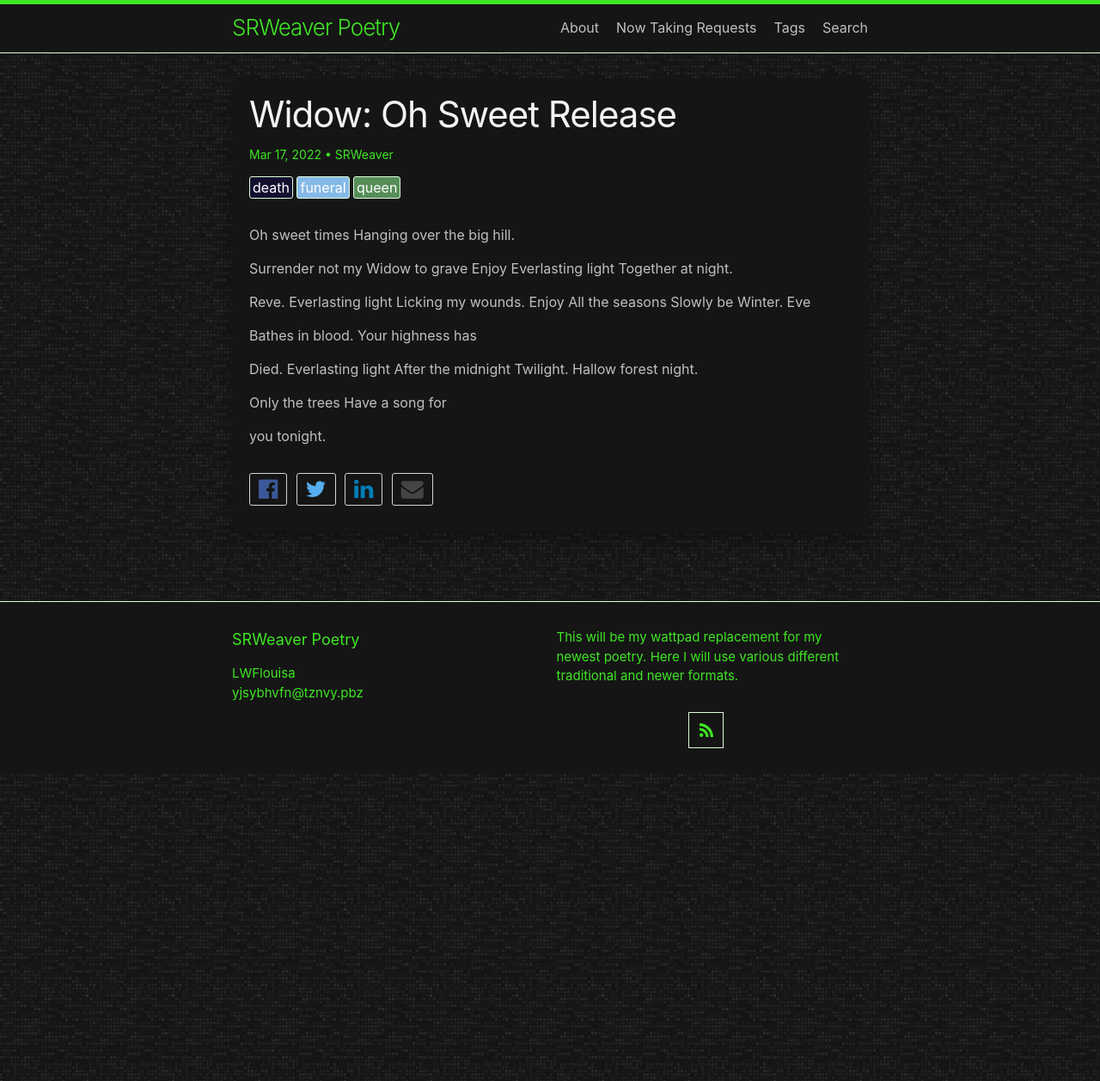
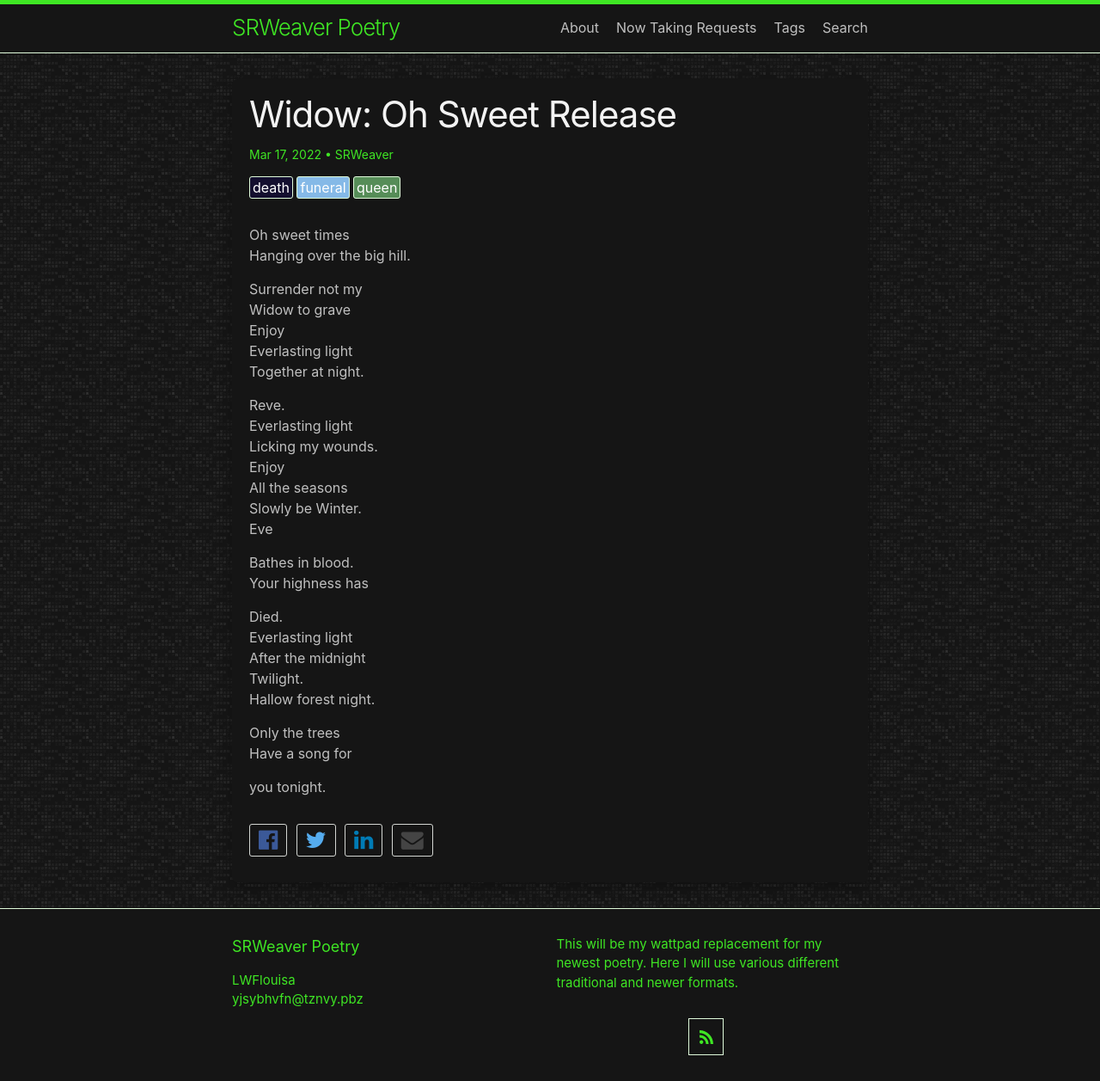
Before and after one commit to LWFlouisa/SRWeaverPoetry, a Jekyll site: the page built from _posts/2022-03-17-widow.md, in a window 1280 px wide. Shown: the whole page at 86% size. Built offline with Jekyll 4.4.1, drawn with Linux system fonts in a browser that asks for light colours.

```diff
--- a/_posts/2022-03-17-widow.md
+++ b/_posts/2022-03-17-widow.md
@@ -4,33 +4,33 @@ author: SRWeaver
 tags: death funeral queen
 layout: post
 ---
-Oh sweet times
+Oh sweet times<br />
 Hanging over the big hill.
 
-Surrender not my
-Widow to grave
-Enjoy
-Everlasting light
+Surrender not my<br />
+Widow to grave<br />
+Enjoy<br />
+Everlasting light<br />
 Together at night.
 
-Reve.
-Everlasting light
-Licking my wounds.
-Enjoy
-All the seasons
-Slowly be Winter.
+Reve.<br />
+Everlasting light<br />
+Licking my wounds.<br />
+Enjoy<br />
+All the seasons<br />
+Slowly be Winter.<br />
 Eve
 
-Bathes in blood.
+Bathes in blood.<br />
 Your highness has
 
-Died.
-Everlasting light
-After the midnight
-Twilight.
+Died.<br />
+Everlasting light<br />
+After the midnight<br />
+Twilight.<br />
 Hallow forest night.
 
-Only the trees
+Only the trees<br />
 Have a song for
 
 you tonight.
```
